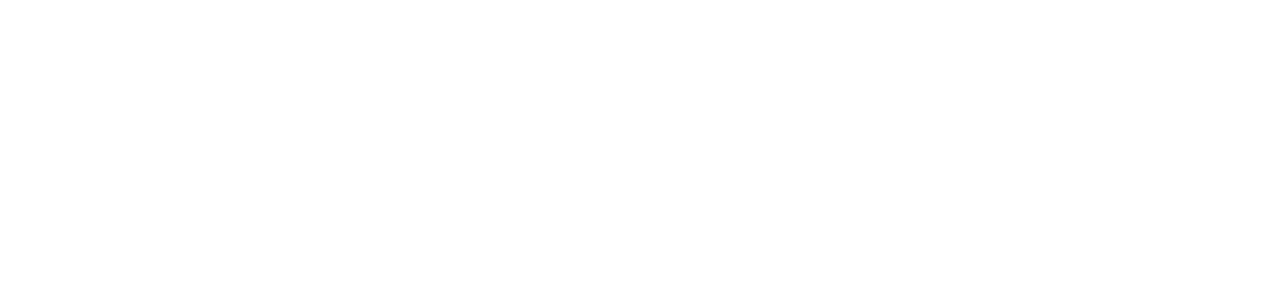
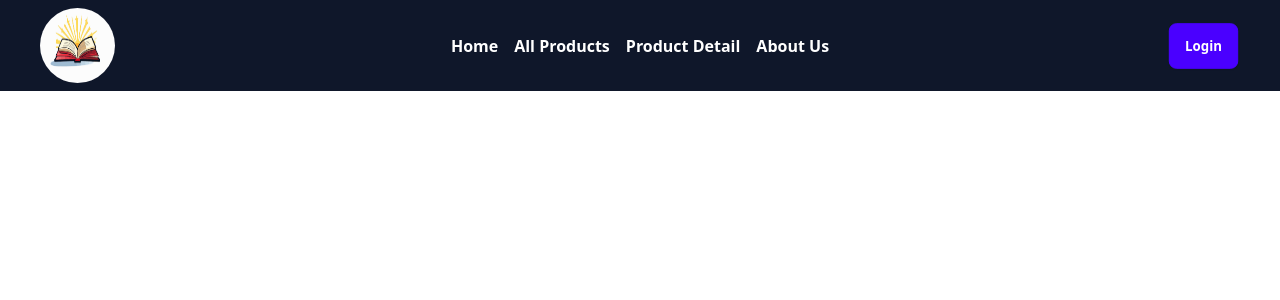
Before and after one commit to Suvrodev/Book-Shop-Client, a React (Vite) app: page / in a window 1280 px wide. Shown: the top 300 px of the page. Built offline with nearby package versions, Linux system fonts and the light colour scheme.

Commit message:
Added Responsive Header

```diff
--- a/src/App.tsx
+++ b/src/App.tsx
@@ -3,7 +3,6 @@
 function App() {
   return (
     <div>
-      <h1>This is App</h1>
       <MainLayout />
     </div>
   );
--- a/src/Layout/MainLayout/MainLayout.tsx
+++ b/src/Layout/MainLayout/MainLayout.tsx
@@ -1,9 +1,17 @@
 import { Outlet } from "react-router";
+import DesktopHeader from "../../Pages/SharedPage/Header/DesktopHeader/DesktopHeader";
+import MobileHeader from "../../Pages/SharedPage/Header/MobileHeader/MobileHeader";
 
 const MainLayout = () => {
   return (
     <div>
-      <h1>Main Layout</h1>
+      <div className="hidden md:block">
+        <DesktopHeader />
+      </div>
+      <div className=" md:hidden">
+        <MobileHeader />
+      </div>
+
       <Outlet />
     </div>
   );
--- /dev/null
+++ b/src/Pages/SharedPage/Header/DesktopHeader/DesktopHeader.tsx
@@ -0,0 +1,45 @@
+import { NavLink } from "react-router";
+import logo from "../../../../assets/Logo/Logo.png";
+
+const DesktopHeader = () => {
+  return (
+    <div className="p-2  text-white  bg-[#0F172A] flex justify-between items-center px-10 relative z-10">
+      <div className=" w-[25%]">
+        <img src={logo} alt="" className="w-[75px] h-[75px] rounded-full" />
+      </div>
+      <div className="flex justify-center  gap-4 font-bold w-[50%] ">
+        <NavLink
+          className={({ isActive }) => (isActive ? "text-blue-500" : "acLk ")}
+          to="/home"
+        >
+          Home
+        </NavLink>
+        <NavLink
+          className={({ isActive }) => (isActive ? "text-blue-500" : "acLk ")}
+          to="/all-products"
+        >
+          All Products
+        </NavLink>
+        <NavLink
+          className={({ isActive }) => (isActive ? "text-blue-500" : "acLk ")}
+          to="/product-detail"
+        >
+          Product Detail
+        </NavLink>
+
+        <NavLink
+          className={({ isActive }) => (isActive ? "text-blue-500" : "acLk ")}
+          to="/about-us"
+        >
+          About Us
+        </NavLink>
+      </div>
+
+      <div className="w-[25%]  flex justify-end items-center">
+        <button className=" btn btn-primary text-white ">Login</button>
+      </div>
+    </div>
+  );
+};
+
+export default DesktopHeader;
--- /dev/null
+++ b/src/Pages/SharedPage/Header/Header.tsx
@@ -0,0 +1,48 @@
+import { NavLink } from "react-router";
+import logo from "../../../assets/Logo/Logo.png";
+const Header = () => {
+  const user = "Suvrodeb";
+
+  return (
+    <div>
+      <div className="p-2  text-white  bg-[#0F172A] flex justify-between items-center px-10 relative z-10">
+        <div className=" w-[25%]">
+          <img src={logo} alt="" className="w-[75px] h-[75px] rounded-full" />
+        </div>
+        <div className="flex justify-center  gap-4 font-bold w-[50%] ">
+          <NavLink
+            className={({ isActive }) => (isActive ? "text-blue-500" : "acLk ")}
+            to="/home"
+          >
+            Home
+          </NavLink>
+          <NavLink
+            className={({ isActive }) => (isActive ? "text-blue-500" : "acLk ")}
+            to="/all-products"
+          >
+            All Products
+          </NavLink>
+          <NavLink
+            className={({ isActive }) => (isActive ? "text-blue-500" : "acLk ")}
+            to="/product-detail"
+          >
+            Product Detail
+          </NavLink>
+
+          <NavLink
+            className={({ isActive }) => (isActive ? "text-blue-500" : "acLk ")}
+            to="/about-us"
+          >
+            About Us
+          </NavLink>
+        </div>
+
+        <div className="w-[25%]  flex justify-end items-center">
+          <button className=" btn btn-primary text-white ">Login</button>
+        </div>
+      </div>
+    </div>
+  );
+};
+
+export default Header;
--- /dev/null
+++ b/src/Pages/SharedPage/Header/MobileHeader/MobileHeader.css
@@ -0,0 +1,29 @@
+.menu-icon {
+  width: 30px;
+  height: 20px;
+  display: flex;
+  flex-direction: column;
+  justify-content: space-around;
+  cursor: pointer;
+  transition: all 0.3s ease-in-out;
+}
+
+.menu-icon span {
+  display: block;
+  width: 100%;
+  height: 2px;
+  background: white;
+  transition: all 0.3s ease-in-out;
+}
+
+.menu-icon.open span:nth-child(1) {
+  transform: rotate(45deg) translate(5px, 5px);
+}
+
+.menu-icon.open span:nth-child(2) {
+  opacity: 0;
+}
+
+.menu-icon.open span:nth-child(3) {
+  transform: rotate(-45deg) translate(5px, -5px);
+}
--- /dev/null
+++ b/src/Pages/SharedPage/Header/MobileHeader/MobileHeader.tsx
@@ -0,0 +1,38 @@
+import "./MobileHeader.css";
+import { useState } from "react";
+import logo from "../../../../assets/Logo/Logo.png";
+import MobileHeaderOption from "./MobileHeaderOption/MobileHeaderOption";
+const MobileHeader = () => {
+  const [isOpen, setIsOpen] = useState(false);
+
+  const handleClick = () => {
+    setIsOpen(!isOpen);
+  };
+
+  return (
+    <div className="relative">
+      <div className="  w-full  flex justify-between items-center py-2 px-5 bg-[#0F172A] relative z-20">
+        <img src={logo} alt="" className=" w-[50px] h-[50px] rounded-full" />
+        <div className="">
+          <div
+            className={`menu-icon ${isOpen ? "open" : ""}`}
+            onClick={handleClick}
+          >
+            <span></span>
+            <span></span>
+            <span></span>
+          </div>
+        </div>
+      </div>
+      <div
+        className={`absolute  w-full transition-all duration-700 ${
+          isOpen ? "top-[66px]" : "-top-[400px] "
+        }`}
+      >
+        <MobileHeaderOption handleClick={handleClick} />
+      </div>
+    </div>
+  );
+};
+
+export default MobileHeader;
--- /dev/null
+++ b/src/Pages/SharedPage/Header/MobileHeader/MobileHeaderOption/MobileHeaderOption.tsx
@@ -0,0 +1,62 @@
+import { NavLink } from "react-router";
+const MobileHeaderOption = ({ handleClick }) => {
+  return (
+    <div className="bg-green-500 text-white flex flex-col gap-4 px-5 py-5 relative z-10">
+      <div className="flex flex-col gap-4 font-bold w-full  ">
+        <NavLink
+          className={({ isActive }) => (isActive ? "text-blue-500" : "acLk ")}
+          to="/home"
+          onClick={() => handleClick(false)}
+        >
+          Home
+        </NavLink>
+        <NavLink
+          className={({ isActive }) => (isActive ? "text-blue-500" : "acLk ")}
+          to="/banner"
+          onClick={() => handleClick(false)}
+        >
+          Banner
+        </NavLink>
+        <NavLink
+          className={({ isActive }) => (isActive ? "text-blue-500" : "acLk ")}
+          to="/data"
+          onClick={() => handleClick(false)}
+        >
+          Data
+        </NavLink>
+
+        <NavLink
+          className={({ isActive }) => (isActive ? "text-blue-500" : "acLk ")}
+          to="/imagecard"
+          onClick={() => handleClick(false)}
+        >
+          Image Card
+        </NavLink>
+
+        <NavLink
+          className={({ isActive }) => (isActive ? "text-blue-500" : "lk")}
+          to="/hdr"
+        >
+          Header
+        </NavLink>
+
+        <NavLink
+          className={({ isActive }) => (isActive ? "text-blue-500" : "lk")}
+          to="/modal"
+          onClick={() => handleClick(false)}
+        >
+          Modal
+        </NavLink>
+        <NavLink
+          className={({ isActive }) => (isActive ? "text-blue-500" : "lk")}
+          to="/contact"
+          onClick={() => handleClick(false)}
+        >
+          Contact
+        </NavLink>
+      </div>
+    </div>
+  );
+};
+
+export default MobileHeaderOption;
--- a/src/main.tsx
+++ b/src/main.tsx
@@ -2,7 +2,7 @@
 import { createRoot } from "react-dom/client";
 import "./index.css";
 import { RouterProvider } from "react-router";
-import { router } from "./Routes/Routes";
+import { router } from "./Routes/routes";
 
 createRoot(document.getElementById("root")!).render(
   <StrictMode>
```
Also changed, not shown: src/assets/Logo/Logo.png (added).
